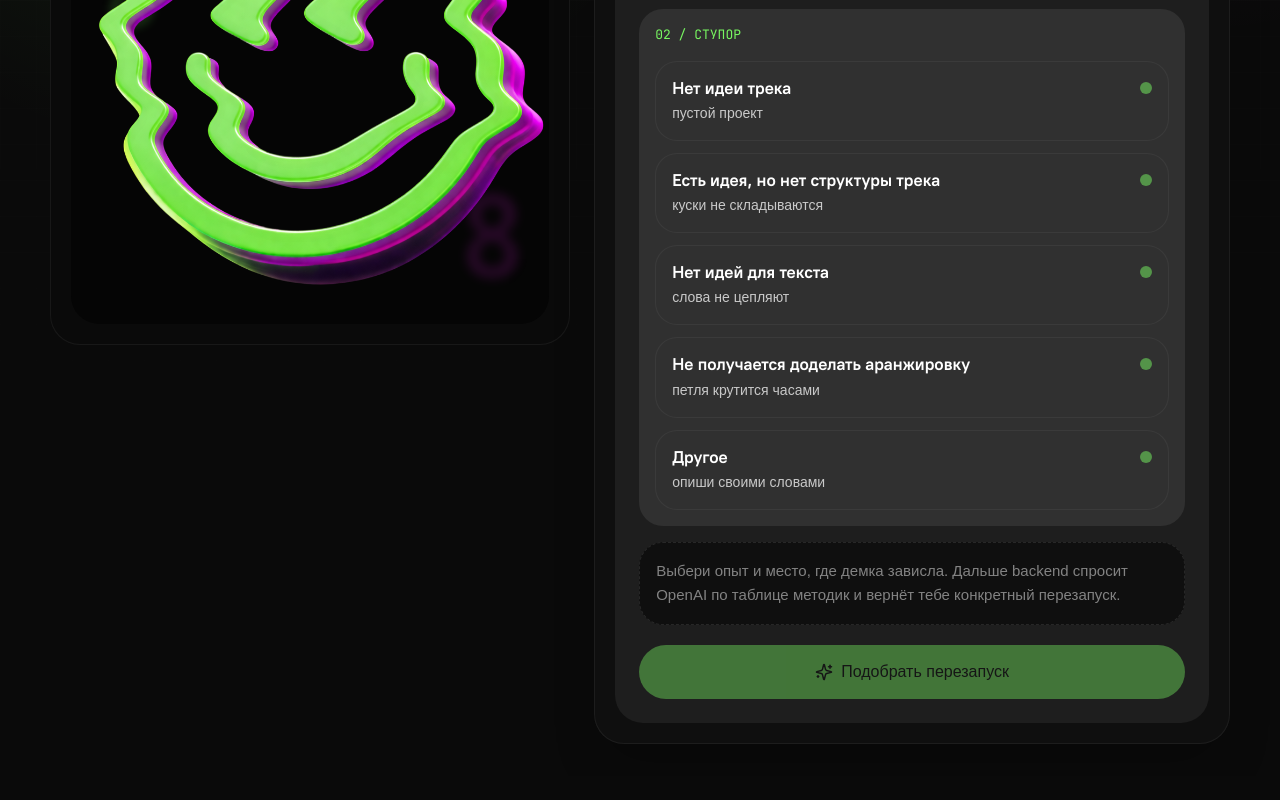
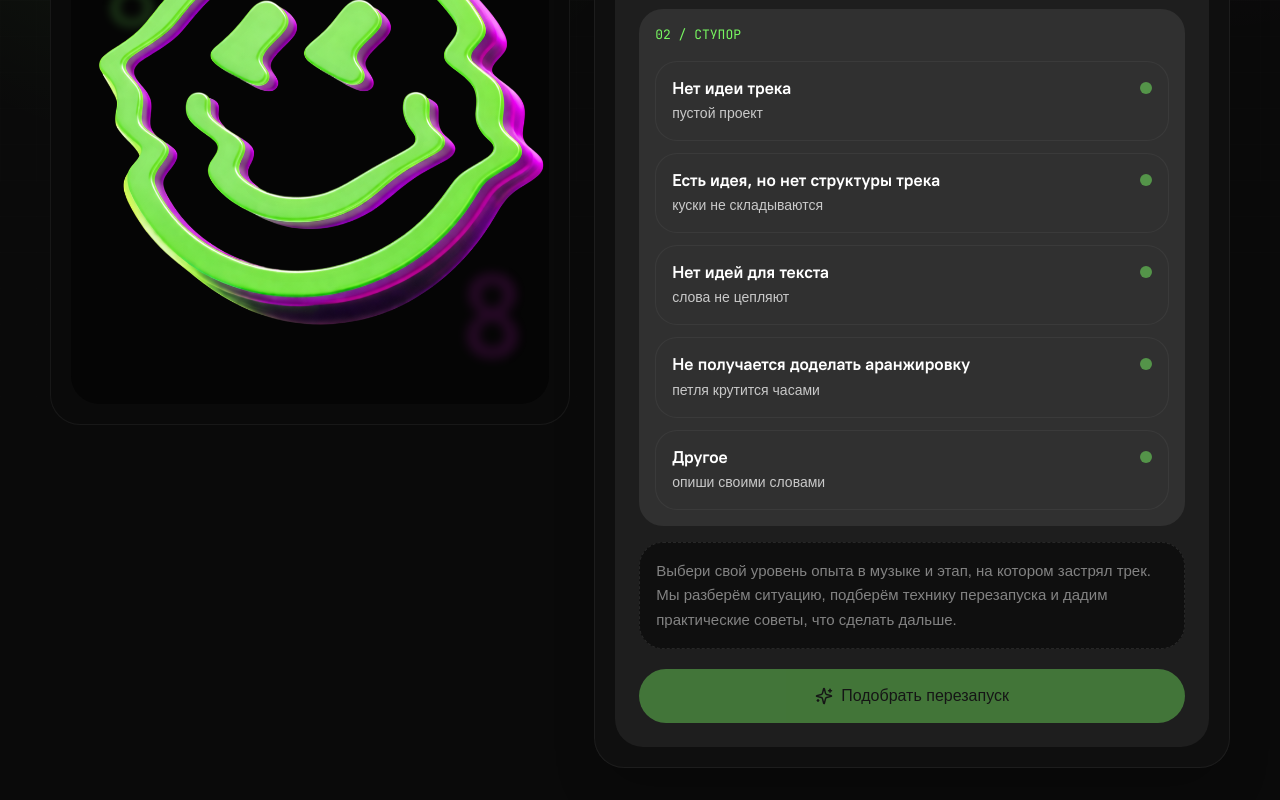
Before and after one commit to nikdiknik/808-site, a Next.js app: page / in a window 1280 px wide. Shown: the part 504-1304 px from the top of the page. Before the commit the page ends 1280 px from the top, so only its background shows below. Built offline with nearby package versions, Linux system fonts and the light colour scheme; a web font is replaced by a local one.

Commit message:
Update intro copy and hero image framing

```diff
--- a/components/restart-flow.tsx
+++ b/components/restart-flow.tsx
@@ -291,7 +291,7 @@ export function RestartFlow() {
             </p>
           </div>
 
-          <div className="relative mt-10 h-[280px] overflow-hidden rounded-[28px] bg-[#050505] sm:h-[360px] lg:h-[420px]">
+          <div className="relative mt-10 h-[330px] overflow-hidden rounded-[28px] bg-[#050505] sm:h-[420px] lg:h-[500px]">
             <div className="absolute left-8 top-10 heading-font text-[96px] leading-none text-[#78F761] opacity-20 blur-[5px]">
               8
             </div>
@@ -361,8 +361,8 @@ export function RestartFlow() {
 
             {!result && !isLoading ? (
               <div className="mt-4 rounded-[24px] border border-dashed border-white/10 bg-[#0F0F0F] p-4 text-[15px] leading-relaxed text-[#838383]">
-                Выбери опыт и место, где демка зависла. Дальше backend спросит OpenAI по таблице методик и вернёт тебе
-                конкретный перезапуск.
+                Выбери свой уровень опыта в музыке и этап, на котором застрял трек. Мы разберём ситуацию, подберём
+                технику перезапуска и дадим практические советы, что сделать дальше.
               </div>
             ) : null}
 
```
